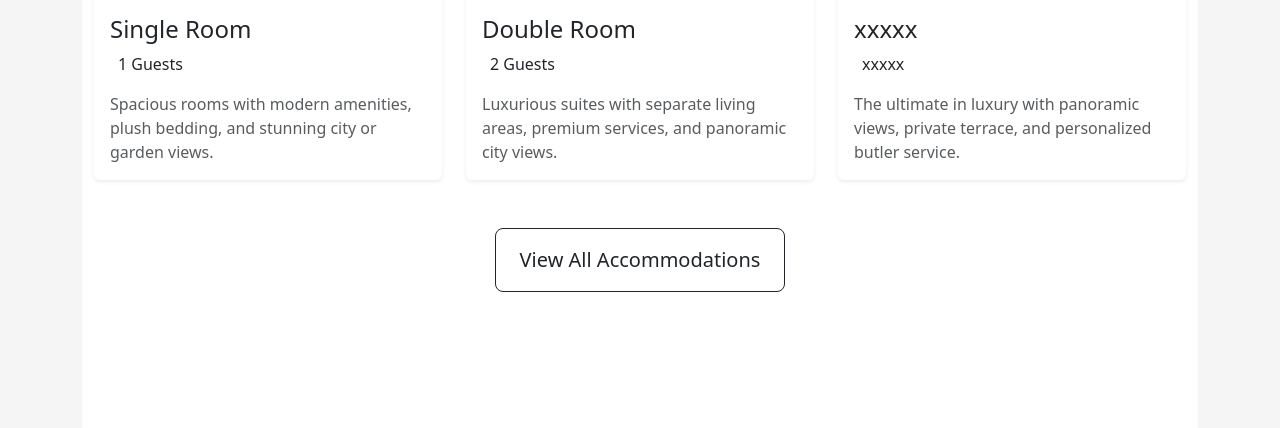
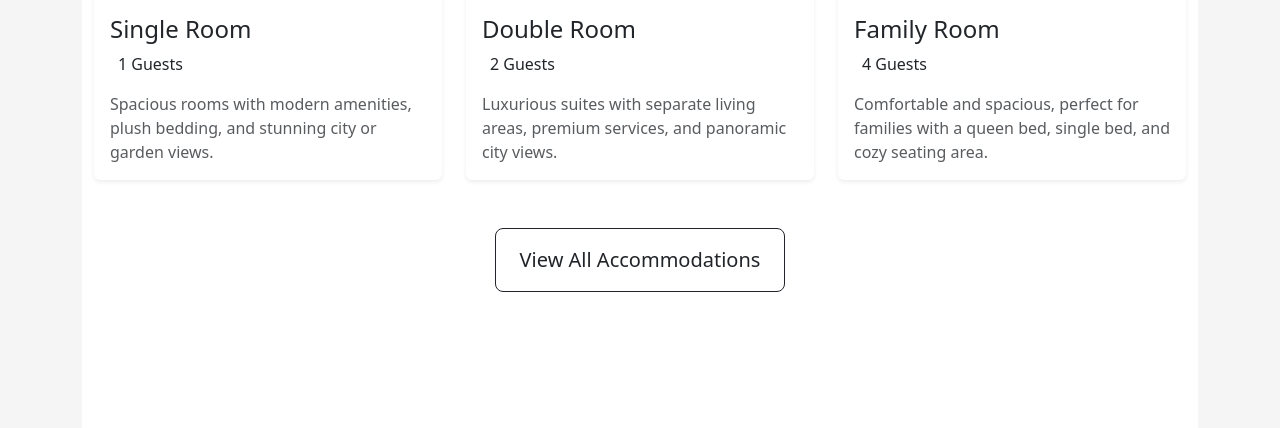
Before and after one commit to dasunthamsh/hotel-management-web, a Laravel app: page /home in a window 1280 px wide. Shown: the part 2244-2672 px from the top of the page. Run offline with Laravel 10, Linux system fonts and the light colour scheme; a user stored in the database is signed in; data comes from the database, SQL or seed files in the repository.

Commit message:
content updated

```diff
--- a/hotel-reservation-system/hotel-reservation-system - Copy (2)/resources/views/home.blade.php
+++ b/hotel-reservation-system/hotel-reservation-system - Copy (2)/resources/views/home.blade.php
@@ -121,7 +121,7 @@
                 <div class="card h-100 border-0 shadow-sm hover-lift">
                     <div class="card-body text-center p-4">
                         <div class="icon-wrapper rounded-circle mx-auto mb-4 position-relative overflow-hidden d-flex align-items-center justify-content-center"
-                             style="width: 80px; height: 80px; background: url('images/hotelOne.jpg') center/cover no-repeat;">
+                             style="width: 80px; height: 80px; background: url('images/beach.jpg') center/cover no-repeat;">
                             <!-- You can add content here that will be centered -->
                         </div>
                         <h3 class="h4 mb-3">Beach Access</h3>
@@ -202,11 +202,11 @@
                         </div>
                     </div>
                     <div class="card-body">
-                        <h3 class="h4 mb-2">xxxxx</h3>
+                        <h3 class="h4 mb-2">Family Room</h3>
                         <div class="d-flex mb-3">
-                            <div class="me-3"><i class="fas fa-user-friends text-warning me-2"></i> xxxxx</div>
+                            <div class="me-3"><i class="fas fa-user-friends text-warning me-2"></i> 4 Guests</div>
                         </div>
-                        <p class="text-muted mb-0">The ultimate in luxury with panoramic views, private terrace, and personalized butler service.</p>
+                        <p class="text-muted mb-0">Comfortable and spacious, perfect for families with a queen bed, single bed, and cozy seating area.</p>
                     </div>
                 </div>
             </div>
```
Also changed, not shown: hotel-reservation-system/hotel-reservation-system - Copy (2)/public/images/beach.jpg (added).
